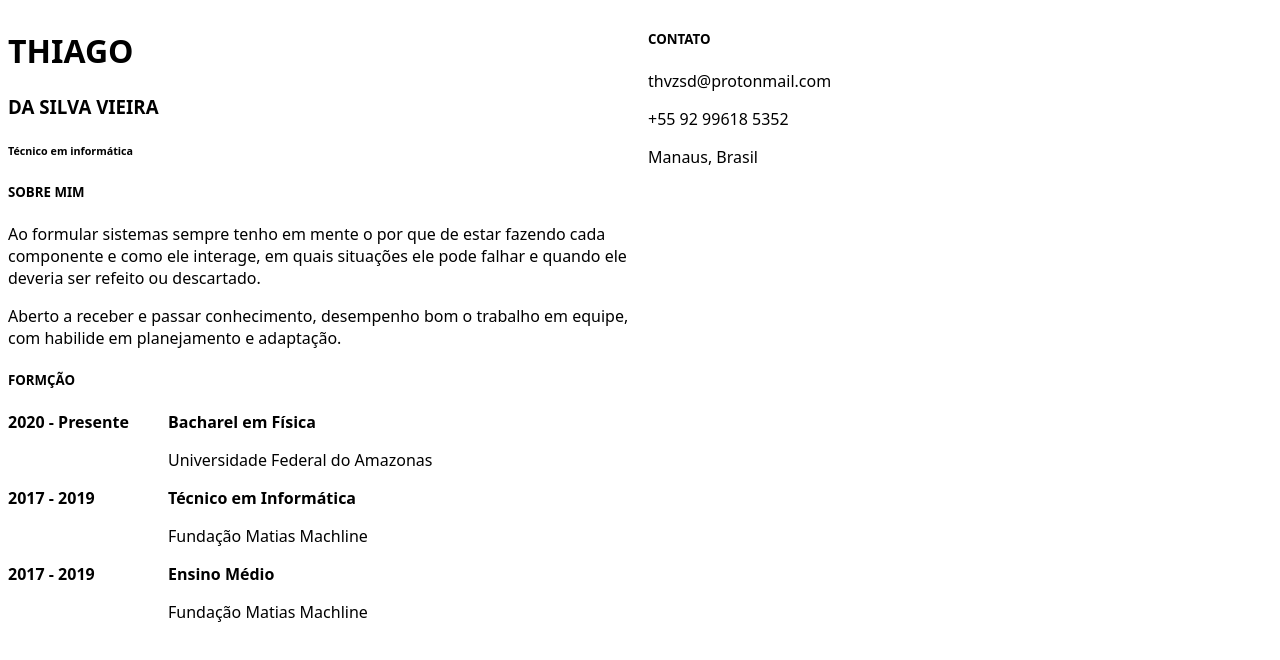
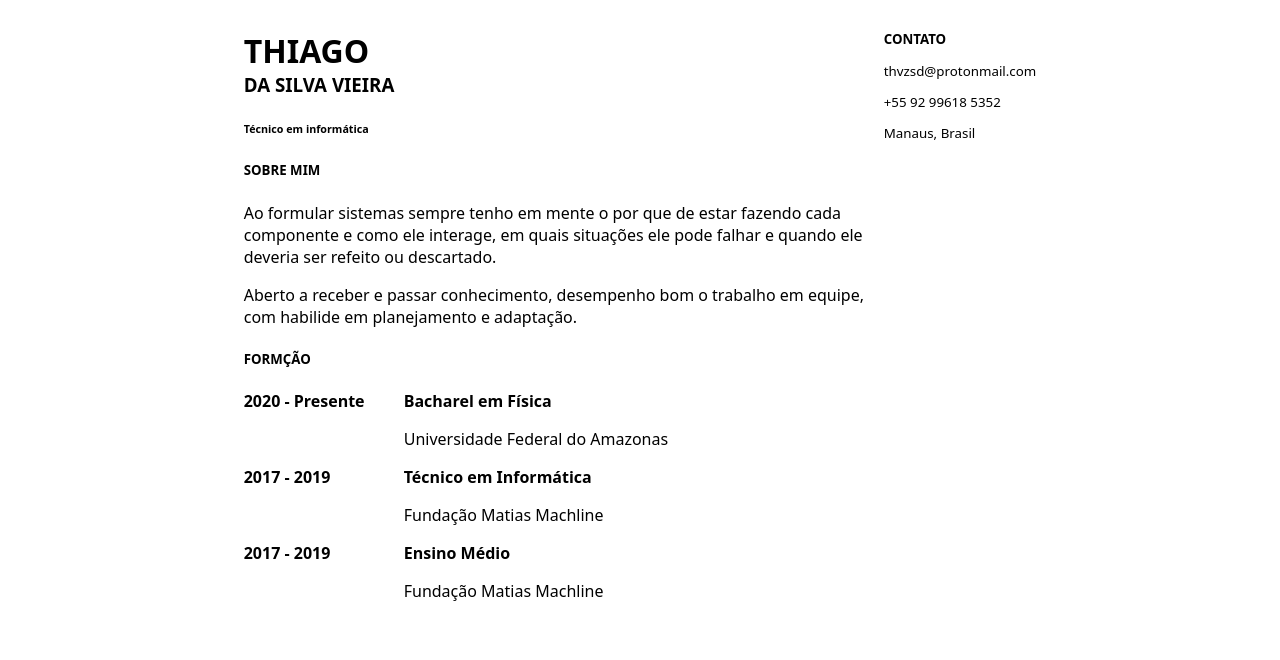
Before and after one commit to mlvzsd/Resume, a plain HTML site: page index.html in a window 1280 px wide. Drawn offline with Linux system fonts and the light colour scheme.

Commit message:
add sidebar resposivity

```diff
--- a/index.html
+++ b/index.html
@@ -20,8 +20,8 @@
 
        -->
         <div id='main'>
-            <h1>THIAGO</h1>
-            <h3>DA SILVA VIEIRA</h3>
+            <h1 class='no-bottom'>THIAGO</h1>
+            <h3 class='no-top'>DA SILVA VIEIRA</h3>
 
             <h6>Técnico em informática</h6>
 
@@ -66,8 +66,8 @@
             </div>
         </div>
         <div id='rightbar'>
-            <h5>CONTATO</h5>
-            <div>
+            <h5 class='no-bottom'>CONTATO</h5>
+            <div id='contact'>
                 <p>thvzsd@protonmail.com</p>
                 <p>+55 92 99618 5352</p>
                 <p>Manaus, Brasil</p>
--- a/style.css
+++ b/style.css
@@ -1,9 +1,15 @@
 body {
     font-family: sans;
     display: flex;
+    flex-wrap: wrap;
+    justify-content: center;
 }
 
 #self-desc p {
+    max-width: 40em;
+}
+
+.main {
     max-width: 40em;
 }
 
@@ -24,3 +30,20 @@ body {
 .item-desc p {
     min-width: 18em;
 }
+
+#rightbar {
+    display: flex;
+    flex-direction: column;
+    align-content: center;
+}
+
+.no-bottom {
+    margin-bottom: 0px;
+}
+.no-top {
+    margin-top: 0px;
+}
+
+#contact {
+    font-size: smaller;
+}
```
Lines whose indentation alone changed are shown as unchanged.
